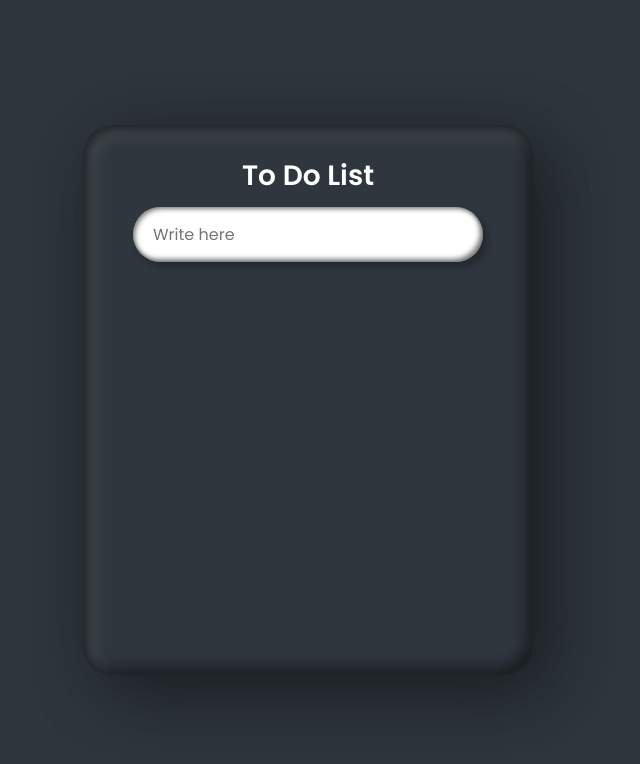
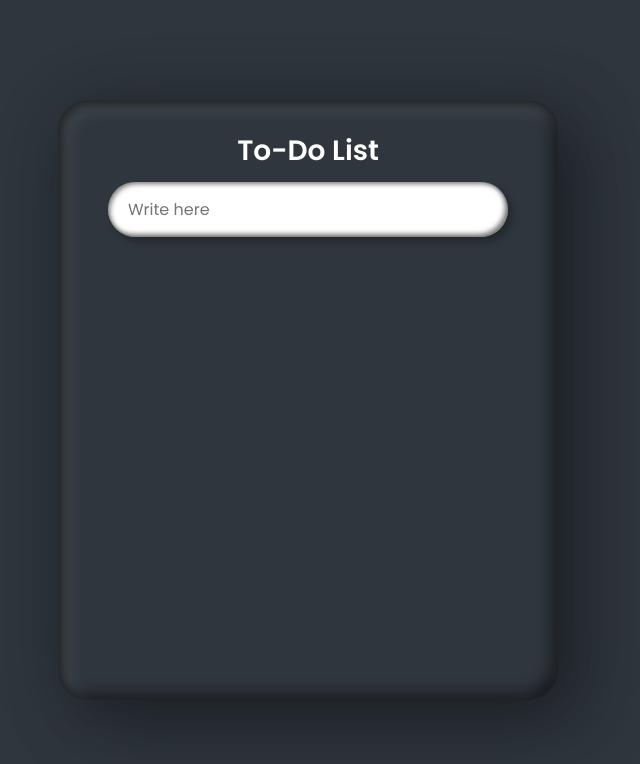
Before and after one commit to AbnerCestari/HTML-CSS, a plain HTML site: page To do List/To-Do List.html in a window 1280 px wide. Shown: the whole page, without its empty margins (332-972 px from the left). Drawn offline with Linux system fonts and the light colour scheme.

```diff
--- a/To do List/To do List.html
+++ b/To do List/To-Do List.html
@@ -10,7 +10,7 @@
 <body>
     <div class="container">
         <div class="box">
-            <h2>To Do List</h2>
+            <h2>To-Do List</h2>
             <input type="text" placeholder="Write here" id="inputBx">
             <ul id="list"></ul>
         </div>
--- a/To do List/style.css
+++ b/To do List/style.css
@@ -17,8 +17,8 @@ body
 .box
 {
     position: relative;
-    width: 450px;
-    height: 550px;
+    width: 500px;
+    height: 600px;
     border-radius: 30px;
     background: #2f363e;
     padding: 30px 50px;;
```
Also changed, not shown: To do List/Capture.JPG (added), 1 other file.
